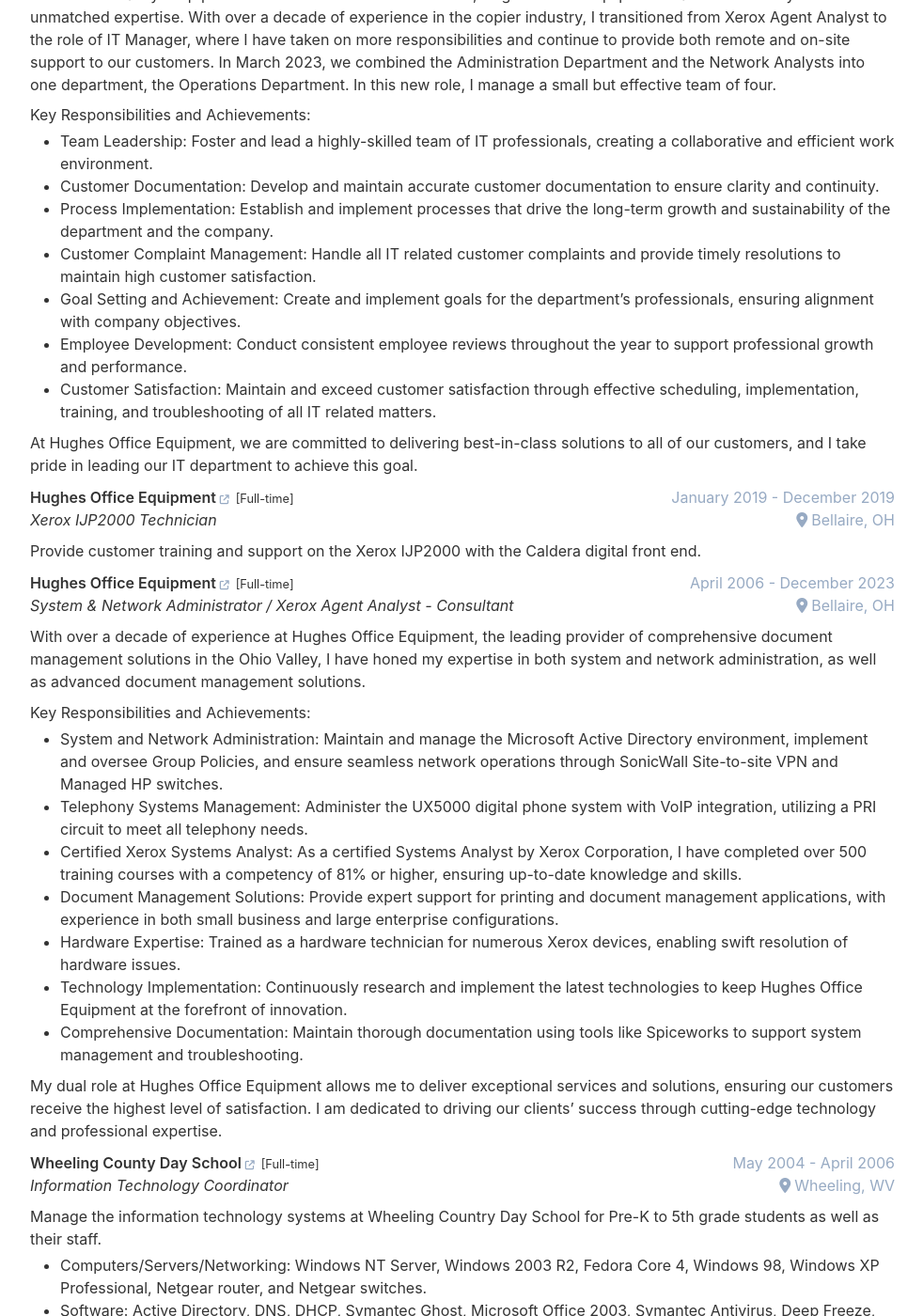
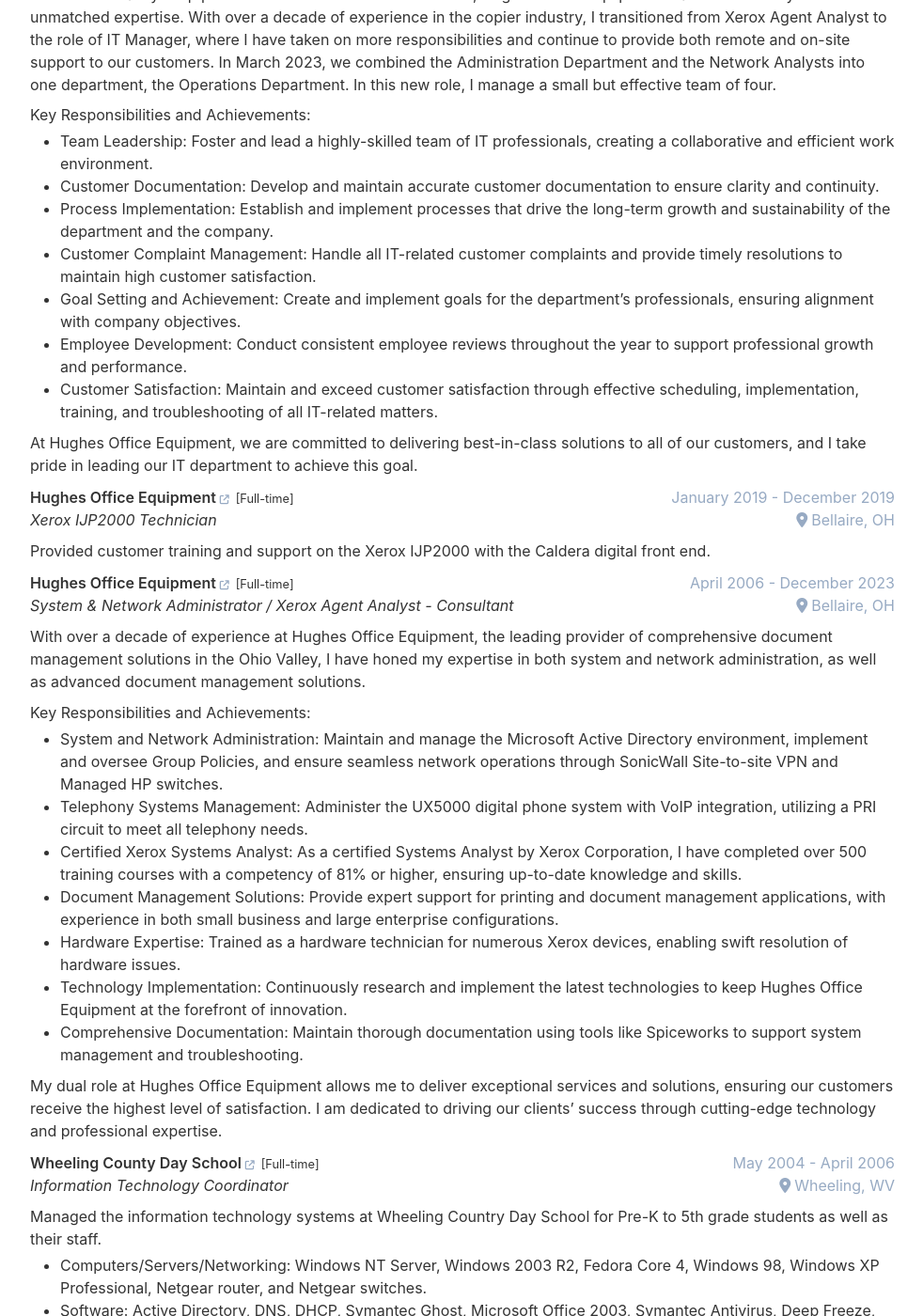
Before and after one commit to MrJordanRoth/resume, a Jekyll site: the page built from index.html, in a window 1280 px wide and 1400 px high, scrolled down 677 px. Shown: the whole window at 94% size, without its empty margins (148-1130 px from the left). Built offline with Jekyll 4.4.1, drawn with Linux system fonts in a browser that asks for light colours.

Commit message:
Fixed grammatical errors.

```diff
--- a/_data/data.yml
+++ b/_data/data.yml
@@ -137,10 +137,10 @@ experience:
         + Team Leadership: Foster and lead a highly-skilled team of IT professionals, creating a collaborative and efficient work environment.
         + Customer Documentation: Develop and maintain accurate customer documentation to ensure clarity and continuity.
         + Process Implementation: Establish and implement processes that drive the long-term growth and sustainability of the department and the company.
-        + Customer Complaint Management: Handle all IT related customer complaints and provide timely resolutions to maintain high customer satisfaction.
+        + Customer Complaint Management: Handle all IT-related customer complaints and provide timely resolutions to maintain high customer satisfaction.
         + Goal Setting and Achievement: Create and implement goals for the department's professionals, ensuring alignment with company objectives.
         + Employee Development: Conduct consistent employee reviews throughout the year to support professional growth and performance.
-        + Customer Satisfaction: Maintain and exceed customer satisfaction through effective scheduling, implementation, training, and troubleshooting of all IT related matters.
+        + Customer Satisfaction: Maintain and exceed customer satisfaction through effective scheduling, implementation, training, and troubleshooting of all IT-related matters.
 
         At Hughes Office Equipment, we are committed to delivering best-in-class solutions to all of our customers, and I take pride in leading our IT department to achieve this goal.
 
@@ -151,7 +151,7 @@ experience:
       role: Xerox IJP2000 Technician
       location: Bellaire, OH
       description: |
-        Provide customer training and support on the Xerox IJP2000 with the Caldera digital front end.
+        Provided customer training and support on the Xerox IJP2000 with the Caldera digital front end.
 
     - company: Hughes Office Equipment
       link: 'https://hughesteam.net'
@@ -180,7 +180,7 @@ experience:
       role: Information Technology Coordinator
       location: Wheeling, WV
       description: |
-        Manage the information technology systems at Wheeling Country Day School for Pre-K to 5th grade students as well as their staff.
+        Managed the information technology systems at Wheeling Country Day School for Pre-K to 5th grade students as well as their staff.
 
         + Computers/Servers/Networking: Windows NT Server, Windows 2003 R2, Fedora Core 4, Windows 98, Windows XP Professional, Netgear router, and Netgear switches.
         + Software: Active Directory, DNS, DHCP, Symantec Ghost, Microsoft Office 2003, Symantec Antivirus, Deep Freeze, and various educational software.
```
